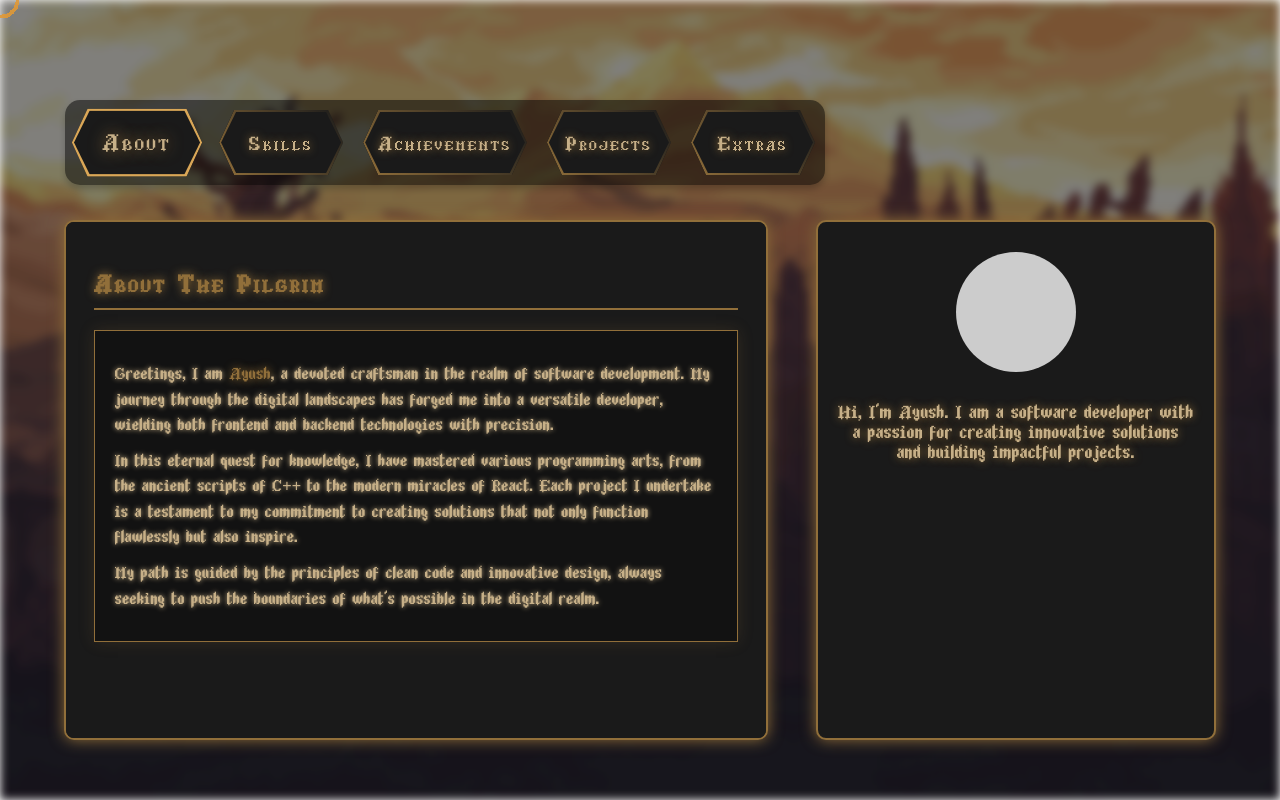
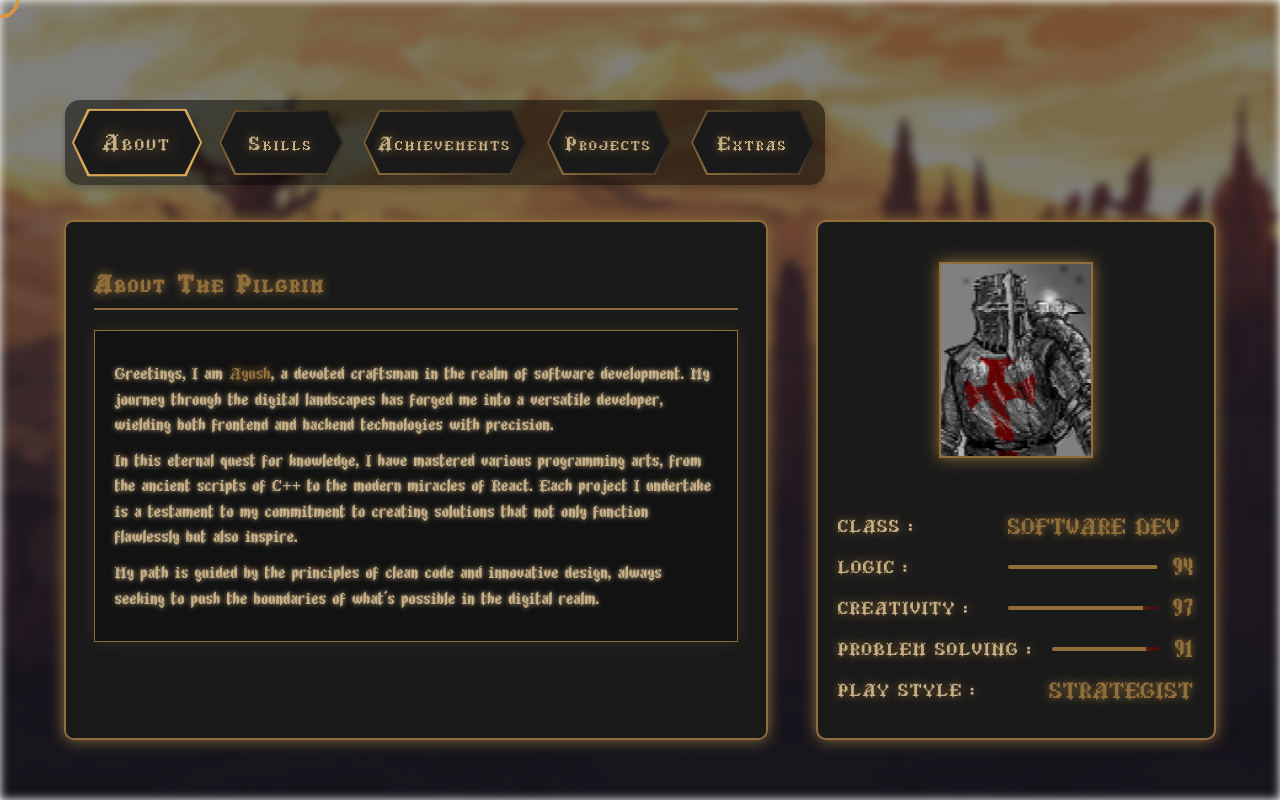
Before and after one commit to ayushrajput2005/Ayushs-Portfolio, a plain HTML site: page index.html in a window 1280 px wide. Drawn offline with Linux system fonts and the light colour scheme.

Commit message:
day1 edit2

```diff
--- a/index.html
+++ b/index.html
@@ -24,7 +24,43 @@
         </main>
         <aside class="profile-section">
             <div class="profile-image"></div>
-            <p>Hi, I'm Ayush. I am a software developer with a passion for creating innovative solutions and building impactful projects.</p>
+            <div class="profile-stats">
+                <div class="stat-row">
+                    <span class="stat-label">CLASS :</span>
+                    <span class="stat-value no-bar">SOFTWARE DEV</span>
+                </div>
+                <div class="stat-row">
+                    <span class="stat-label">LOGIC :</span>
+                    <div class="stat-bar-container">
+                        <div class="stat-bar">
+                            <div class="stat-fill" style="width: 99%"></div>
+                        </div>
+                        <span class="stat-value">94</span>
+                    </div>
+                </div>
+                <div class="stat-row">
+                    <span class="stat-label">CREATIVITY :</span>
+                    <div class="stat-bar-container">
+                        <div class="stat-bar">
+                            <div class="stat-fill" style="width: 90%"></div>
+                        </div>
+                        <span class="stat-value">97</span>
+                    </div>
+                </div>
+                <div class="stat-row">
+                    <span class="stat-label">PROBLEM SOLVING :</span>
+                    <div class="stat-bar-container">
+                        <div class="stat-bar">
+                            <div class="stat-fill" style="width: 87%"></div>
+                        </div>
+                        <span class="stat-value">91</span>
+                    </div>
+                </div>
+                <div class="stat-row">
+                    <span class="stat-label">PLAY STYLE :</span>
+                    <span class="stat-value">STRATEGIST</span>
+                </div>
+            </div>
         </aside>
     </div>
     <div class="cursor-overlay">
--- a/style.css
+++ b/style.css
@@ -29,6 +29,10 @@
     --blasphemous-light: #c7b088;
     --blasphemous-scroll: #2a2a2a;
     --blasphemous-glow: 0 0 15px var(--blasphemous-gold);
+
+    /* Profile image dimensions */
+    --profile-image-width: 300px;
+    --profile-image-height: 300px;
 }
 
 @font-face {
@@ -263,7 +267,10 @@ main {
     align-items: center;
     justify-content: flex-start;
     text-align: center;
-    padding: 30px 20px;
+    padding: 20px;
+    width: 350px; /* Decreased base width */
+    right: 5vw; /* Position from right */
+    top: 25vh; /* Align with about section */
     box-sizing: border-box;
     border: 2px solid var(--blasphemous-gold);
     border-radius: 10px;
@@ -274,18 +281,107 @@ main {
 }
 
 .profile-image {
-    width: 120px; /* Increased size */
-    height: 120px;
-    border-radius: 50%; /* Keep the image circular */
-    background-color: #ccc;
-    margin-bottom: 10px; /* Space between the image and text */
+    width: var(--profile-image-width);
+    height: 250px !important;
+    background: url('assets/images/pfp-knight.png') no-repeat top center;
+    background-size:cover;
+    border: 2px solid var(--blasphemous-gold);
+    box-shadow: 0 0 15px var(--blasphemous-gold);
+    margin: 20px auto;
+}
+
+/* Update responsive sizing for different screen sizes */
+@media screen and (max-width: 1600px) {
+    .profile-section {
+        width: 300px;
+        height: 300px;
+    }
+    .profile-image {
+        width: 150px;
+        height: 250px;
+    }
+}
+
+@media screen and (max-width: 1200px) {
+    .profile-section {
+        width: 280px;
+    }
+    .profile-image {
+        width: 150;
+        height: 250 !important;
+    }
+}
+
+/* Remove the after pseudo-element completely */
+.profile-image::after {
+    display: none;
 }
 
 .profile-section p {
-    margin: 20px 0;
-    font-size: 1.1rem;
+    margin: 15px 0; /* Reduced margin */
+    font-size: 0.9rem; /* Decreased font size */
     color: var(--blasphemous-light);
     text-shadow: 0 0 8px var(--blasphemous-gold);
+}
+
+.profile-stats {
+    width: 100%;
+    margin-top: 20px;
+}
+
+.stat-row {
+    display: flex;
+    justify-content: space-between;
+    align-items: center;
+    margin: 15px 0;
+    width: 100%;
+    gap: 20px;
+}
+
+.stat-label {
+    flex: 0 0 auto;
+    min-width: 150px;
+    text-align: left;
+    color: var(--blasphemous-light);
+    text-shadow: 0 0 8px var(--blasphemous-gold);
+    font-size: 1.1rem;
+    letter-spacing: 1px;
+}
+
+.stat-bar-container {
+    flex: 1;
+    display: flex;
+    align-items: center;
+    gap: 15px; /* Increased gap for better spacing */
+}
+
+.stat-bar {
+    flex: 1;
+    height: 4px;
+    background: var(--blasphemous-red);
+    position: relative;
+    overflow: hidden;
+    border-radius: 2px;
+}
+
+.stat-value {
+    color: var(--blasphemous-gold);
+    text-shadow: 0 0 8px var(--blasphemous-gold);
+    font-size: 1.4rem; /* Increased size */
+    text-align: right;
+    white-space: nowrap; /* Keep text in one line */
+}
+
+.stat-value.no-bar {
+    flex: 1;
+    padding-right: 15px;
+}
+
+.stat-fill {
+    height: 100%;
+    background: var(--blasphemous-gold);
+    box-shadow: 0 0 10px var(--blasphemous-gold);
+    transition: width 1s ease;
 }
 
 /* Add new menu transition effects */
```
Also changed, not shown: assets/images/pfp-frame.png (added).
